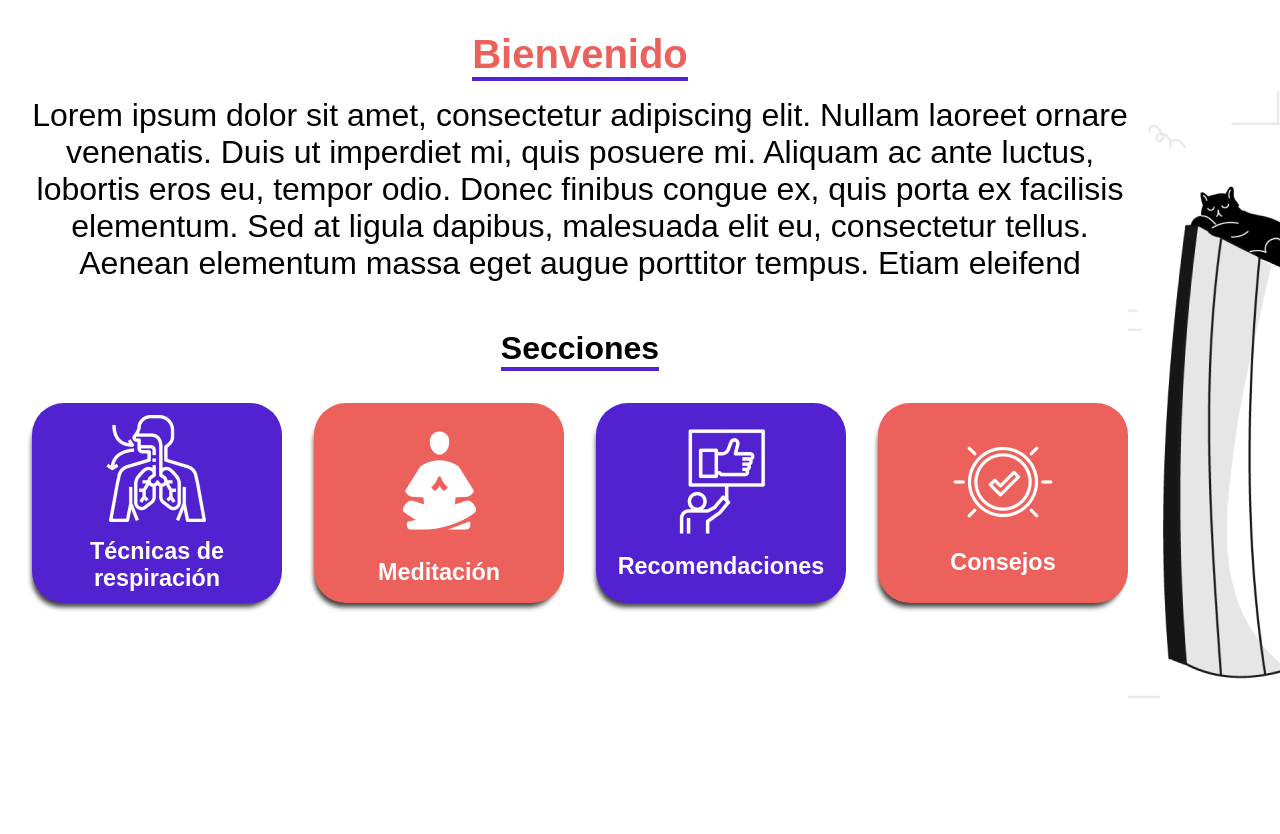
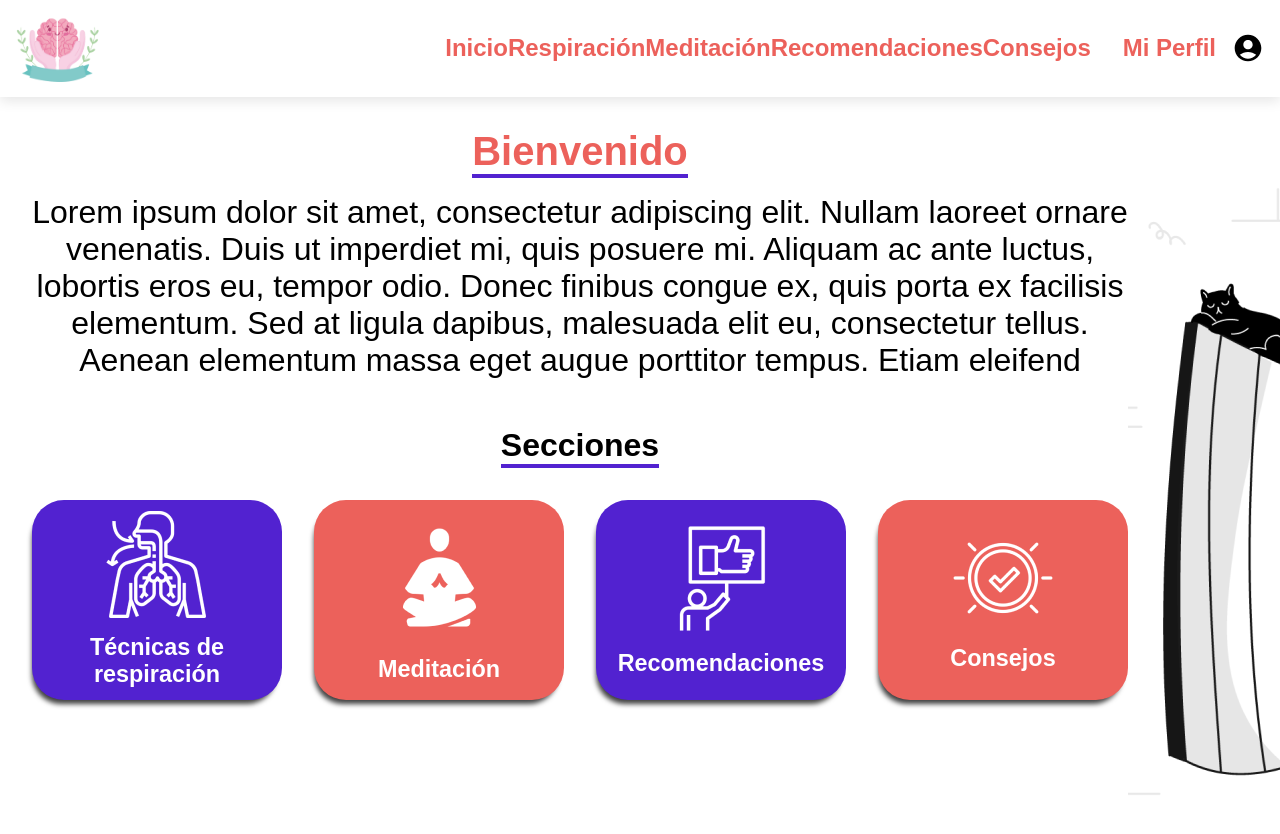
Before and after one commit to JoaquinJPB/TFG, a React (Create React App) app: page / in a window 1280 px wide. Shown: the top 834 px of the page. Before the commit the page ends 802 px from the top, so only its background shows below. Built offline with nearby package versions, Linux system fonts and the light colour scheme.

Commit message:
Folder routes + navigation

```diff
--- /dev/null
+++ b/src/components/Navigation.jsx
@@ -0,0 +1,33 @@
+
+import style from '../styles/Navigation.module.css'
+import { Link, Outlet } from 'react-router-dom'
+import iconWebPage from "../images/iconWebPage.png"
+import AccountCircleIcon from '@mui/icons-material/AccountCircle';
+
+const Navigation = () => {
+    return (
+        <main>
+            <nav className={style.navigation}>
+                <div>
+                    <img src={iconWebPage} alt="Icon Web Page" />
+                </div>
+                <div>
+                    <Link to="/">Inicio</Link>
+                    <Link to='/breathing' >Respiración</Link>
+                    <Link to='/meditation' >Meditación</Link>
+                    <Link to='/recommendations'>Recomendaciones</Link>
+                    <Link to='/advice' >Consejos</Link>
+                </div>
+                <div>
+                    <Link to='/recommendations'>Mi Perfil</Link>
+                    <AccountCircleIcon />
+                </div>
+            </nav>
+            <section>
+                <Outlet />
+            </section>
+        </main>
+    )
+}
+
+export default Navigation
--- a/src/pages/LandingPage.jsx
+++ b/src/pages/LandingPage.jsx
@@ -1,27 +1,31 @@
-import { BrowserRouter as Router, Routes, Route, Link, Navigate} from 'react-router-dom'
+import { BrowserRouter as Router, Routes, Route, Navigate } from 'react-router-dom'
 
-import { Videogames } from '../components/Videogames'
-import { Movies } from '../components/Movies'
-import { Books } from '../components/Books'
-import Recommendations from '../components/Recommendations'
-import Home from '../components/Home'
-import Advice from '../components/Advice'
-import Breathing from '../components/Breathing'
-import Meditation from '../components/Meditation'
+import Navigation from '../components/Navigation'
+
+import Home from '../routes/Home'
+import Advice from '../routes/Advice'
+import Breathing from '../routes/Breathing'
+import Meditation from '../routes/Meditation'
+import Recommendations from '../routes/Recommendations'
+import Videogames from '../routes/Videogames'
+import Movies from '../routes/Movies'
+import Books from '../routes/Books'
 
 const LandingPage = () => {
     return (
         <div>
             <Routes>
-                <Route path='/' element={<Home />} />
-                <Route path='/advice' element={<Advice />} />
-                <Route path='/breathing' element={<Breathing />} />
-                <Route path='/meditation' element={<Meditation />} />
-                <Route path='/recommendations/movies' element={<Movies />} />
-                <Route path='/recommendations/books' element={<Books />}  />
-                <Route path='/recommendations/videogames' element={<Videogames />}/>
-                <Route path='/recommendations' element={<Recommendations />}/>
-                <Route path="*" element={<Navigate to='/'/>} />
+                <Route path='/' element={<Navigation />}>
+                    <Route index element={<Home />} />
+                    <Route path='advice' element={<Advice />} />
+                    <Route path='breathing' element={<Breathing />} />
+                    <Route path='meditation' element={<Meditation />} />
+                    <Route path='recommendations' element={<Recommendations />} />
+                    <Route path='recommendations/movies' element={<Movies />} />
+                    <Route path='recommendations/books' element={<Books />} />
+                    <Route path='recommendations/videogames' element={<Videogames />} />
+                    <Route path="*" element={<Navigate to='/' />} />
+                </Route>
             </Routes>
         </div>
     )
--- a/src/components/Advice.jsx
+++ b/src/routes/Advice.jsx
@@ -1,7 +1,7 @@
 
 import imgAdviceBackground from "../images/Advice_Background.png"
 import exercises from "../exercises.json"
-import SectionComponent from "./SectionComponent"
+import SectionComponent from "../components/SectionComponent"
 
 const Advice = () => {
     return (
--- a/src/components/Books.jsx
+++ b/src/routes/Books.jsx
@@ -2,8 +2,10 @@ import ItemsGrid from '../components/ItemsGrid'
 import books from "../books.json"
 import BooksBackground from "../images/Books_Background.png"
 
-export const Books = () => {
+const Books = () => {
     return (
         <ItemsGrid title={"Recomendaciones de libros"} subtitle={"Prueba libros"} items={books} background={BooksBackground}/>
     )
 }
+
+export default Books
--- a/src/components/Breathing.jsx
+++ b/src/routes/Breathing.jsx
@@ -1,4 +1,4 @@
-import SectionComponent from "./SectionComponent"
+import SectionComponent from "../components/SectionComponent"
 
 import imgBreathingBackground from "../images/Breathing_Background.png"
 import exercises from "../exercises.json"
--- a/src/components/Home.jsx
+++ b/src/routes/Home.jsx
@@ -1,12 +1,12 @@
 
 import styles from '../styles/Home.module.css'
-import HomeSectionCard from './HomeSectionCard'
+import HomeSectionCard from '../components/HomeSectionCard'
 
 import imgBreathing from '../images/breathing_section.png'
 import imgMeditation from '../images/meditation_section.png'
 import imgRecommendations from '../images/recommendations_section.png'
 import imgAdvice from '../images/advice_section.png'
-import Header from './Header'
+import Header from '../components/Header'
 
 import imgHome from '../images/Welcome_Background.png'
 
--- a/src/components/Meditation.jsx
+++ b/src/routes/Meditation.jsx
@@ -1,4 +1,4 @@
-import SectionComponent from "./SectionComponent"
+import SectionComponent from "../components/SectionComponent"
 
 import imgMeditationBackground from "../images/Meditation_Background.png"
 import exercises from "../exercises.json"
--- a/src/components/Movies.jsx
+++ b/src/routes/Movies.jsx
@@ -1,5 +1,5 @@
 
-import ItemsGrid from "./ItemsGrid"
+import ItemsGrid from "../components/ItemsGrid"
 import MoviesBackground from "../images/Movies_Background.png"
 import movies from "../movies.json"
 
@@ -8,3 +8,5 @@ export const Movies = () => {
         <ItemsGrid title={"Recomendaciones de películas"} subtitle={"Prueba de películas"} items={movies} background={MoviesBackground}/>
     )
 }
+
+export default Movies
--- a/src/components/Recommendations.jsx
+++ b/src/routes/Recommendations.jsx
@@ -1,5 +1,5 @@
 
-import SectionCard from "./SectionCard"
+import SectionCard from "../components/SectionCard"
 
 import recomentationBackground from "../images/Recommendations_Background.png"
 import booksImg from "../images/Books_Background.png"
@@ -7,7 +7,7 @@ import moviesImg from "../images/Movies_Background.png"
 import VideogamesImg from "../images/Videogames_Background.png"
 
 import styles from "../styles/Recommendations.module.css"
-import Header from "./Header"
+import Header from "../components/Header"
 
 const Recomendations = () => {
     return (
--- a/src/components/Videogames.jsx
+++ b/src/routes/Videogames.jsx
@@ -1,10 +1,12 @@
 
 import videogames from "../videogames.json"
 import VideogamesBackground from "../images/Videogames_Background.png"
-import ItemsGrid from "./ItemsGrid"
+import ItemsGrid from "../components/ItemsGrid"
 
-export const Videogames = () => {
+const Videogames = () => {
     return (
         <ItemsGrid title={"Recomendaciones de videojuegos"} subtitle={"Prueba de videojuegos"} items={videogames} background={VideogamesBackground}/>
     )
 }
+
+export default Videogames
--- a/src/styles/Home.module.css
+++ b/src/styles/Home.module.css
@@ -37,6 +37,7 @@
     background-color: var(--secondaryColor);
 }
 
+
 @media (max-width: 578px) {
     .homeCards{
         flex-direction: column;
--- /dev/null
+++ b/src/styles/Navigation.module.css
@@ -0,0 +1,50 @@
+.navigation{
+    display: flex;
+    flex-direction: row;
+    justify-content: space-around;
+    box-shadow: rgba(0, 0, 0, 0.1) 0px 4px 12px;
+}
+
+.navigation div{
+    display: flex;
+    flex-direction: row;
+    align-items: center;
+
+}
+
+.navigation div:nth-child(1){
+    flex: 30%;
+    justify-content: flex-start;
+}
+
+.navigation div:nth-child(1) img{
+    width: 100px;
+    margin-left: .5rem;
+}
+
+.navigation div:nth-child(2){
+    flex: 40%;
+    justify-content: space-evenly;
+}
+
+.navigation div:nth-child(3){
+    flex: 10%;
+    justify-content: flex-end;
+}
+
+.navigation div:nth-child(3) svg{
+    font-size: 2rem !important;
+    margin: 0 1rem 0 1rem;
+}
+
+.navigation a{
+    font-size: 1.5rem;
+    font-weight: bold;
+    color: var(--primaryColor);
+    transition: border-bottom 0.1s;
+}
+
+.navigation a:hover{
+    border-bottom: 4px solid var(--secondaryColor);
+
+}
```
Also changed, not shown: src/images/iconWebPage.png (added).
